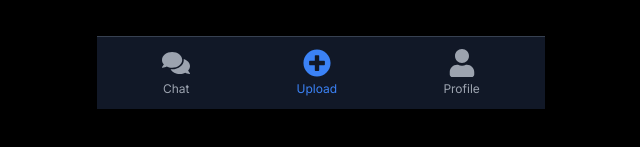
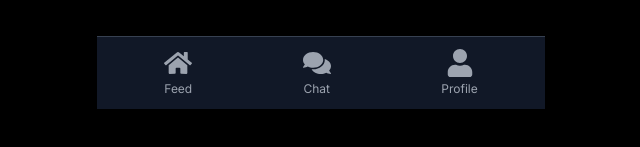
Before and after one commit to itsonlycrypty/Chatup, a Next.js app: page /upload in a window 1280 px wide. Shown: the part 691-838 px from the top of the page, without its empty margins (319-959 px from the left). Built offline with nearby package versions, Linux system fonts and the light colour scheme.

Commit message:
Replace Upload icon with Home icon in BottomNav

```diff
--- a/components/BottomNav.tsx
+++ b/components/BottomNav.tsx
@@ -1,13 +1,13 @@
 'use client';
 import Link from 'next/link';
 import { usePathname } from 'next/navigation';
-import { FaComments, FaPlusCircle, FaUser } from 'react-icons/fa';
+import { FaHome, FaComments, FaUser } from 'react-icons/fa';
 
 export default function BottomNav() {
   const path = usePathname();
   const links = [
+    { href: '/feed', icon: FaHome, label: 'Feed' },
     { href: '/chat', icon: FaComments, label: 'Chat' },
-    { href: '/upload', icon: FaPlusCircle, label: 'Upload' }, // triggers modal, but we'll handle via a floating button
     { href: '/profile', icon: FaUser, label: 'Profile' },
   ];
   return (
```
